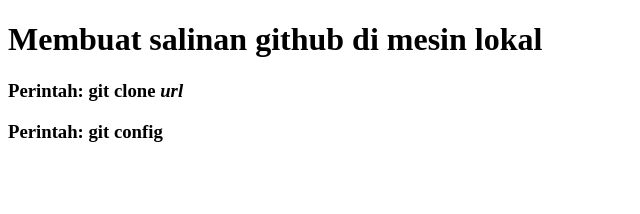
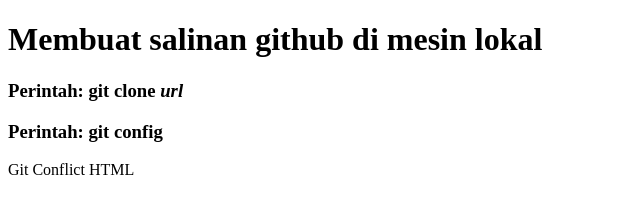
Before and after one commit to Sythaaz/hello_world, a plain HTML site: page index.html in a window 1280 px wide. Shown: the whole page, without its empty margins (0-640 px from the left). Drawn offline with Linux system fonts and the light colour scheme.

Commit message:
Git conflict add

```diff
--- a/index.html
+++ b/index.html
@@ -7,5 +7,8 @@
     <h1>Membuat salinan github di mesin lokal </h1>
     <h3>Perintah: git clone <i>url</i></h3>
     <h3>Perintah: git config</h3>
+    <p>
+        Git Conflict HTML
+    </p>
 </body>
 </html>
```
